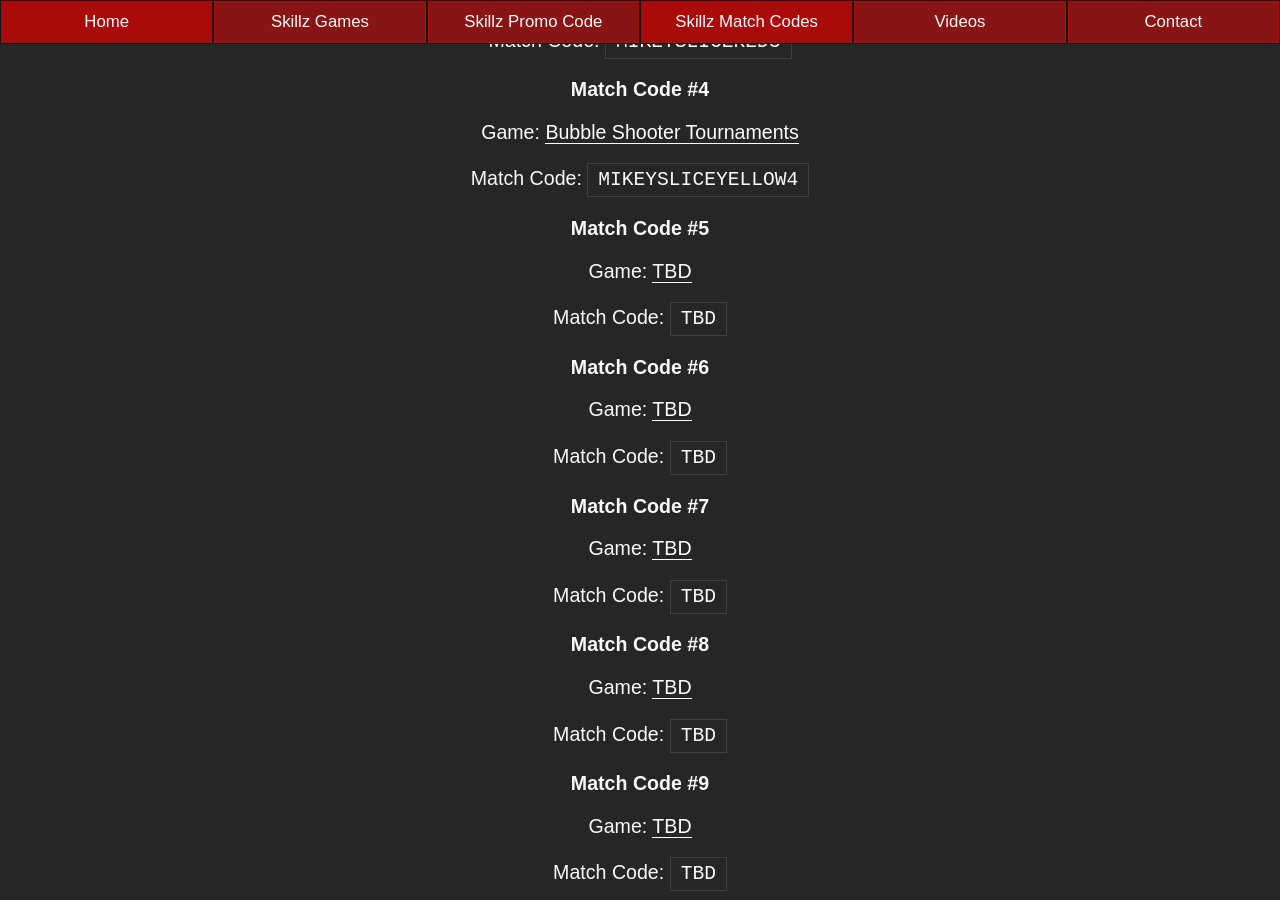
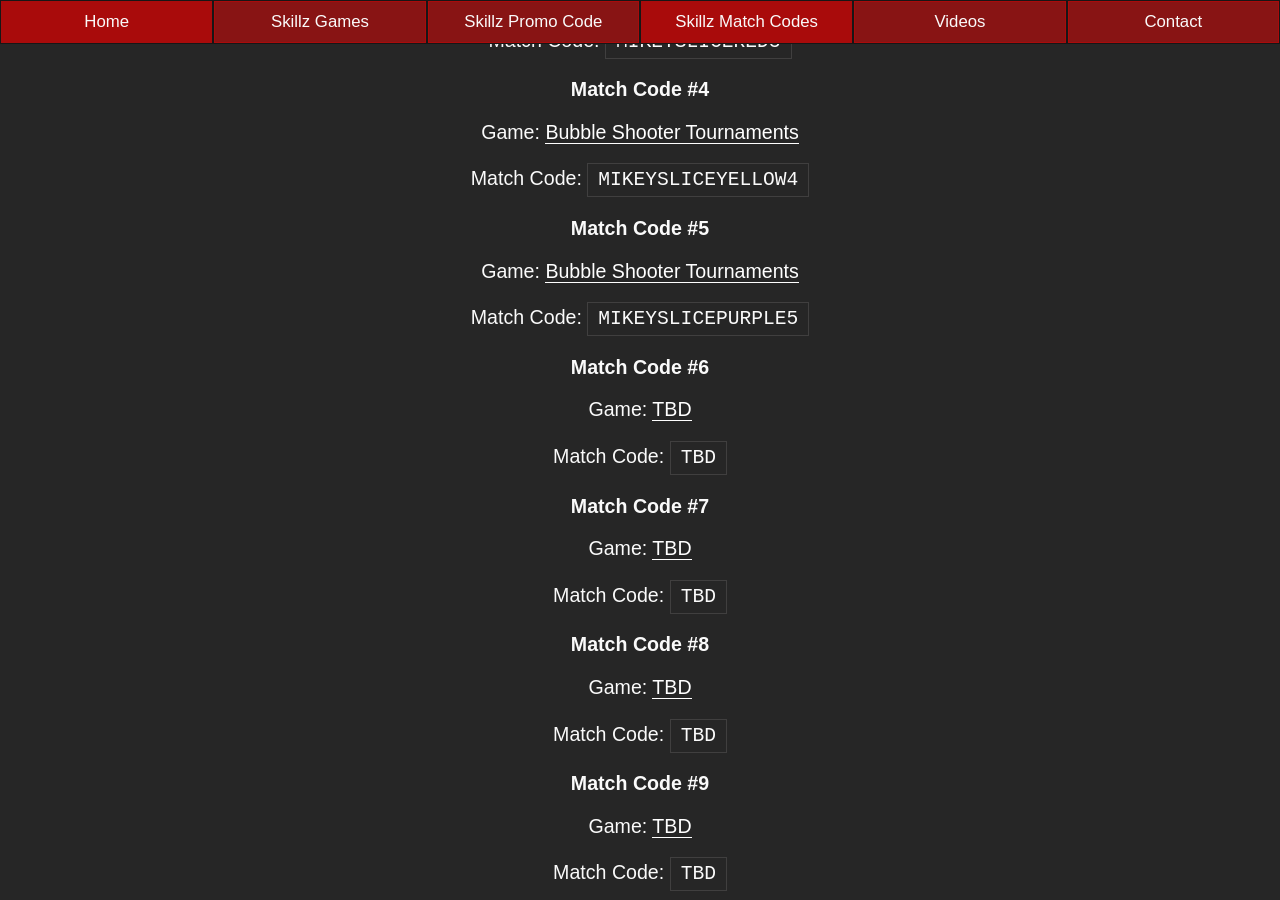
Before and after one commit to mikeyslice/esports-medium, a Jekyll site: the page built from skillz-match-codes.md, in a window 1280 px wide and 900 px high, scrolled down 3660 px. Built offline with Jekyll 4.4.1, drawn with Linux system fonts in a browser that asks for light colours.

Commit message:
Update Skillz Match Codes “skillz-match-codes”

```diff
--- a/_includes/pages/skillz-match-codes.html
+++ b/_includes/pages/skillz-match-codes.html
@@ -127,9 +127,9 @@
 
 <h3>Match Code #5</h3>
 
-<p>Game: <a href="/skillz-games/">TBD</a><p>
+<p>Game: <a href="/skillz-games/">Bubble Shooter Tournaments</a><p>
 
-<p>Match Code: <code>TBD</code><p>
+<p>Match Code: <code>MIKEYSLICEPURPLE5</code><p>
 
 <h3>Match Code #6</h3>
 
```
